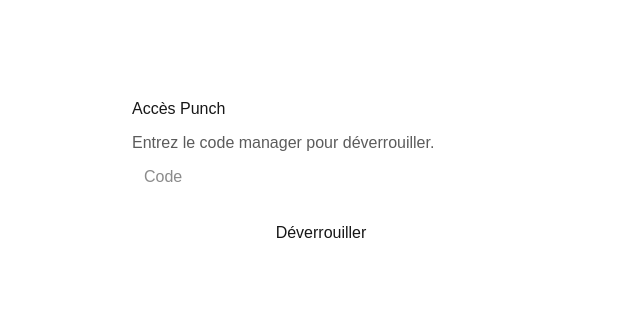
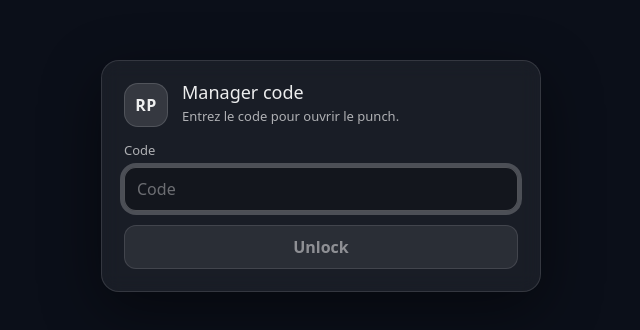
Before and after one commit to Rosselle0/PharmaApp, a Next.js app in the folder vacation-punch/: page /punch/lock in a window 1280 px wide. Shown: the part 224-554 px from the top of the page, without its empty margins (319-959 px from the left). Built offline with nearby package versions, Linux system fonts and the light colour scheme.

Commit message:
Added LockClient

```diff
--- /dev/null
+++ b/vacation-punch/src/app/punch/lock/LockClient.tsx
@@ -0,0 +1,81 @@
+"use client";
+
+import { useRouter, useSearchParams } from "next/navigation";
+import { useMemo, useState } from "react";
+import "../../login/login.css"; // OR import your punch lock css; adjust path if needed
+
+export default function LockClient() {
+  const router = useRouter();
+  const searchParams = useSearchParams();
+  const nextPathFromQuery = searchParams.get("next");
+
+  const [code, setCode] = useState("");
+  const [error, setError] = useState<string | null>(null);
+  const [loading, setLoading] = useState(false);
+
+  const canSubmit = useMemo(() => code.trim().length > 0 && !loading, [code, loading]);
+
+  async function unlock() {
+    if (!canSubmit) return;
+    setError(null);
+    setLoading(true);
+
+    try {
+      const res = await fetch("/api/kiosk/unlock", {
+        method: "POST",
+        headers: { "Content-Type": "application/json" },
+        body: JSON.stringify({ code: code.trim() }),
+      });
+
+      if (res.ok) {
+        router.replace(nextPathFromQuery || "/punch");
+        return;
+      }
+      setError("Code invalide");
+    } catch {
+      setError("Erreur réseau. Réessaie.");
+    } finally {
+      setLoading(false);
+    }
+  }
+
+  return (
+    <main className="login-page">
+      <section className="login-card">
+        <header className="login-header">
+          <div className="login-logo">RP</div>
+          <div>
+            <h1 className="login-title">Manager code</h1>
+            <p className="login-subtitle">Entrez le code pour ouvrir le punch.</p>
+          </div>
+        </header>
+
+        <div className="login-form">
+          <div className="field">
+            <label className="label">Code</label>
+            <input
+              className="input"
+              value={code}
+              onChange={(e) => setCode(e.target.value)}
+              inputMode="numeric"
+              placeholder="Code"
+              autoFocus
+              disabled={loading}
+            />
+          </div>
+
+          {error && (
+            <div className="alert" role="alert">
+              <span className="alert-dot" aria-hidden="true" />
+              <p className="alert-text">{error}</p>
+            </div>
+          )}
+
+          <button className="primary" onClick={unlock} disabled={!canSubmit}>
+            {loading ? <span className="spinner" aria-hidden="true" /> : "Unlock"}
+          </button>
+        </div>
+      </section>
+    </main>
+  );
+}
--- a/vacation-punch/src/app/punch/lock/page.tsx
+++ b/vacation-punch/src/app/punch/lock/page.tsx
@@ -1,71 +1,12 @@
-"use client";
+import { Suspense } from "react";
+import LockClient from "./LockClient";
 
-import { useRouter, useSearchParams } from "next/navigation";
-import { useMemo, useState } from "react";
 export const dynamic = "force-dynamic";
 
-
 export default function PunchLockPage() {
-  const router = useRouter();
-  const searchParams = useSearchParams();
-
-  const nextPathFromQuery = searchParams.get("next");
-  const [code, setCode] = useState("");
-  const [error, setError] = useState<string | null>(null);
-  const [loading, setLoading] = useState(false);
-
-  const canSubmit = useMemo(() => code.trim().length > 0 && !loading, [code, loading]);
-
-  async function unlock() {
-    if (!canSubmit) return;
-    setError(null);
-    setLoading(true);
-
-    try {
-      const res = await fetch("/api/kiosk/unlock", {
-        method: "POST",
-        headers: { "Content-Type": "application/json" },
-        body: JSON.stringify({ code: code.trim() }),
-      });
-
-      if (res.ok) {
-        router.replace(nextPathFromQuery || "/punch");
-        return;
-      }
-
-      setError("Code invalide");
-    } catch {
-      setError("Erreur réseau. Réessaie.");
-    } finally {
-      setLoading(false);
-    }
-  }
-
   return (
-    <main style={{ minHeight: "100dvh", display: "grid", placeItems: "center", padding: 24 }}>
-      <section style={{ width: "min(420px, 100%)", padding: 20, border: "1px solid #ffffff22", borderRadius: 16 }}>
-        <h1 style={{ margin: 0, marginBottom: 10 }}>Accès Punch</h1>
-        <p style={{ marginTop: 0, opacity: 0.7 }}>Entrez le code manager pour déverrouiller.</p>
-
-        <input
-          value={code}
-          onChange={(e) => setCode(e.target.value)}
-          inputMode="numeric"
-          placeholder="Code"
-          style={{ width: "100%", height: 44, borderRadius: 12, padding: "0 12px" }}
-          disabled={loading}
-        />
-
-        {error && <p style={{ color: "#ff8080", marginTop: 10 }}>{error}</p>}
-
-        <button
-          onClick={unlock}
-          disabled={!canSubmit}
-          style={{ width: "100%", height: 44, marginTop: 12, borderRadius: 12 }}
-        >
-          {loading ? "..." : "Déverrouiller"}
-        </button>
-      </section>
-    </main>
+    <Suspense fallback={null}>
+      <LockClient />
+    </Suspense>
   );
 }
```
